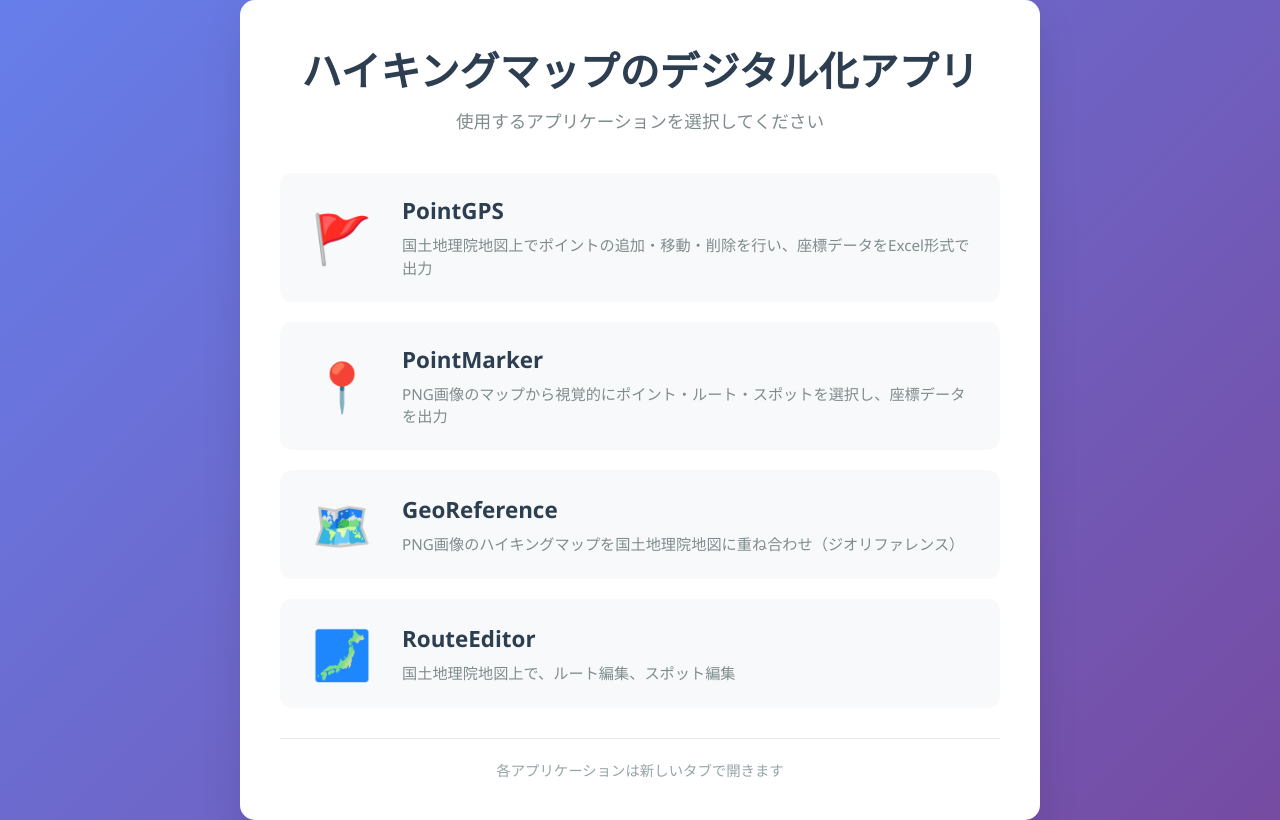
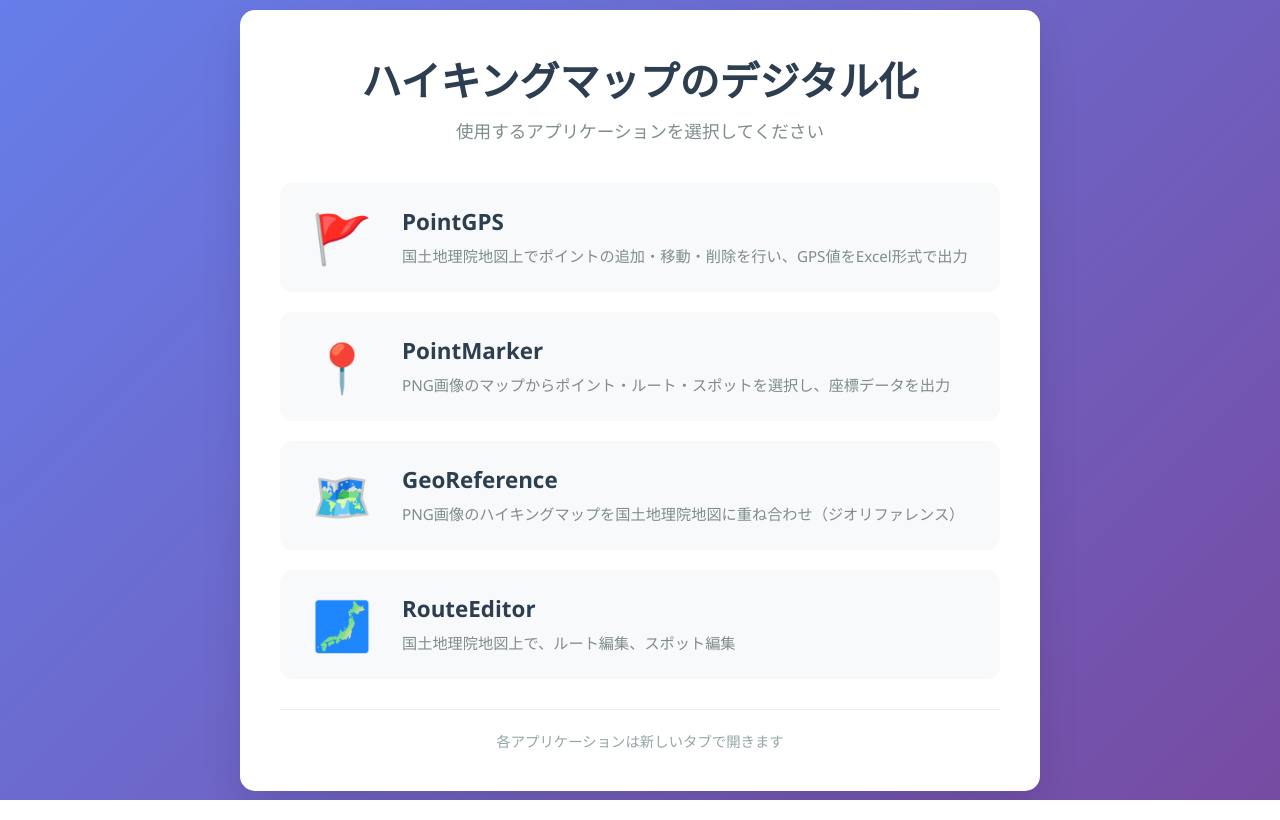
Before and after one commit to sato4app/MapGPS, a plain HTML site: page index.html in a window 1280 px wide. Drawn offline with Linux system fonts and the light colour scheme.

Commit message:
update titles

```diff
--- a/index.html
+++ b/index.html
@@ -9,7 +9,7 @@
 </head>
 <body>
     <div class="container">
-        <h1>ハイキングマップのデジタル化アプリ</h1>
+        <h1>ハイキングマップのデジタル化</h1>
         <p class="subtitle">使用するアプリケーションを選択してください</p>
 
         <div class="app-list">
@@ -18,7 +18,7 @@
                 <div class="app-content">
                     <div class="app-title">PointGPS</div>
                     <div class="app-description">
-                        国土地理院地図上でポイントの追加・移動・削除を行い、座標データをExcel形式で出力
+                        国土地理院地図上でポイントの追加・移動・削除を行い、GPS値をExcel形式で出力
                     </div>
                 </div>
             </a>
@@ -28,7 +28,7 @@
                 <div class="app-content">
                     <div class="app-title">PointMarker</div>
                     <div class="app-description">
-                        PNG画像のマップから視覚的にポイント・ルート・スポットを選択し、座標データを出力
+                        PNG画像のマップからポイント・ルート・スポットを選択し、座標データを出力
                     </div>
                 </div>
             </a>
```
